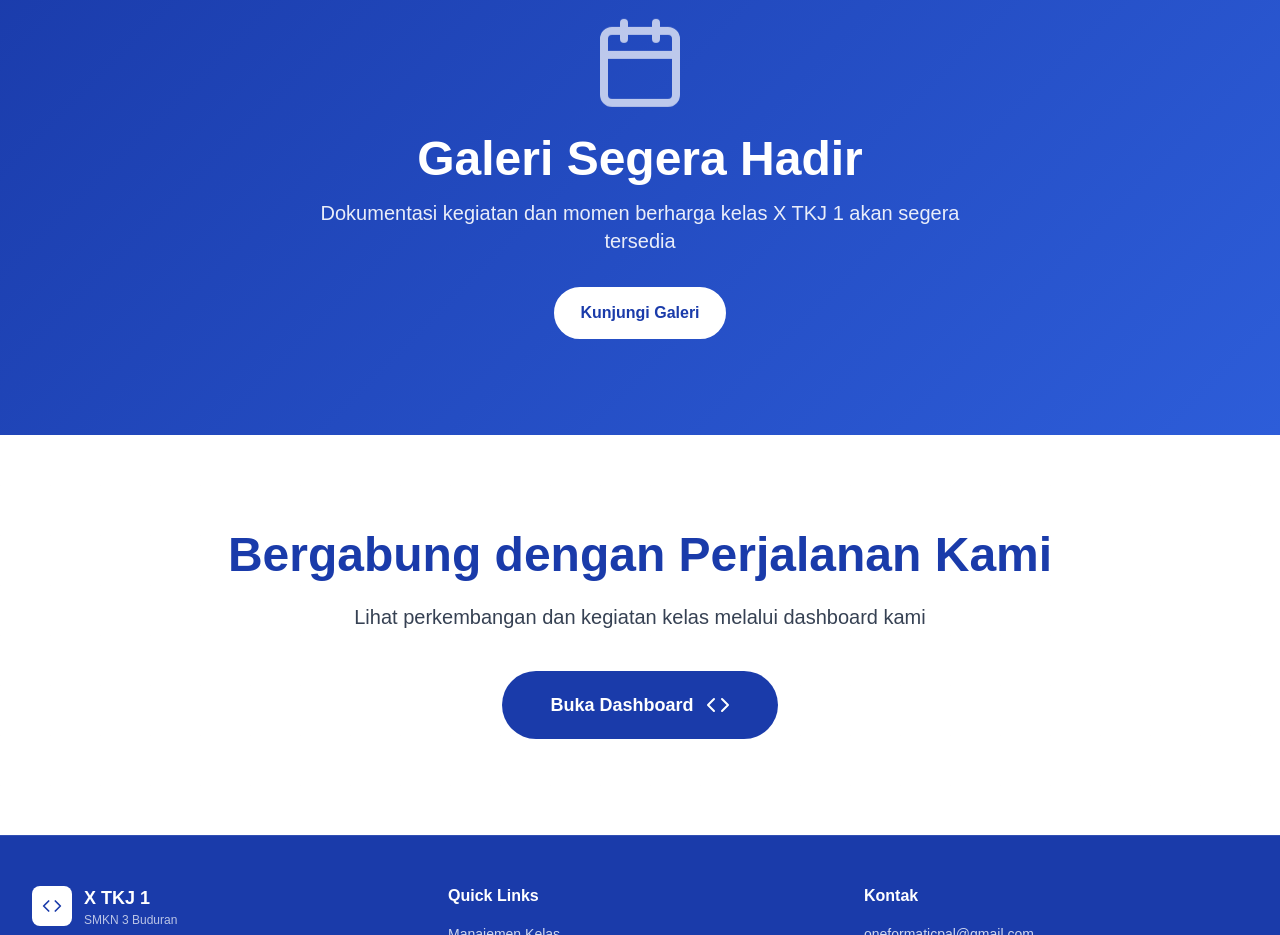
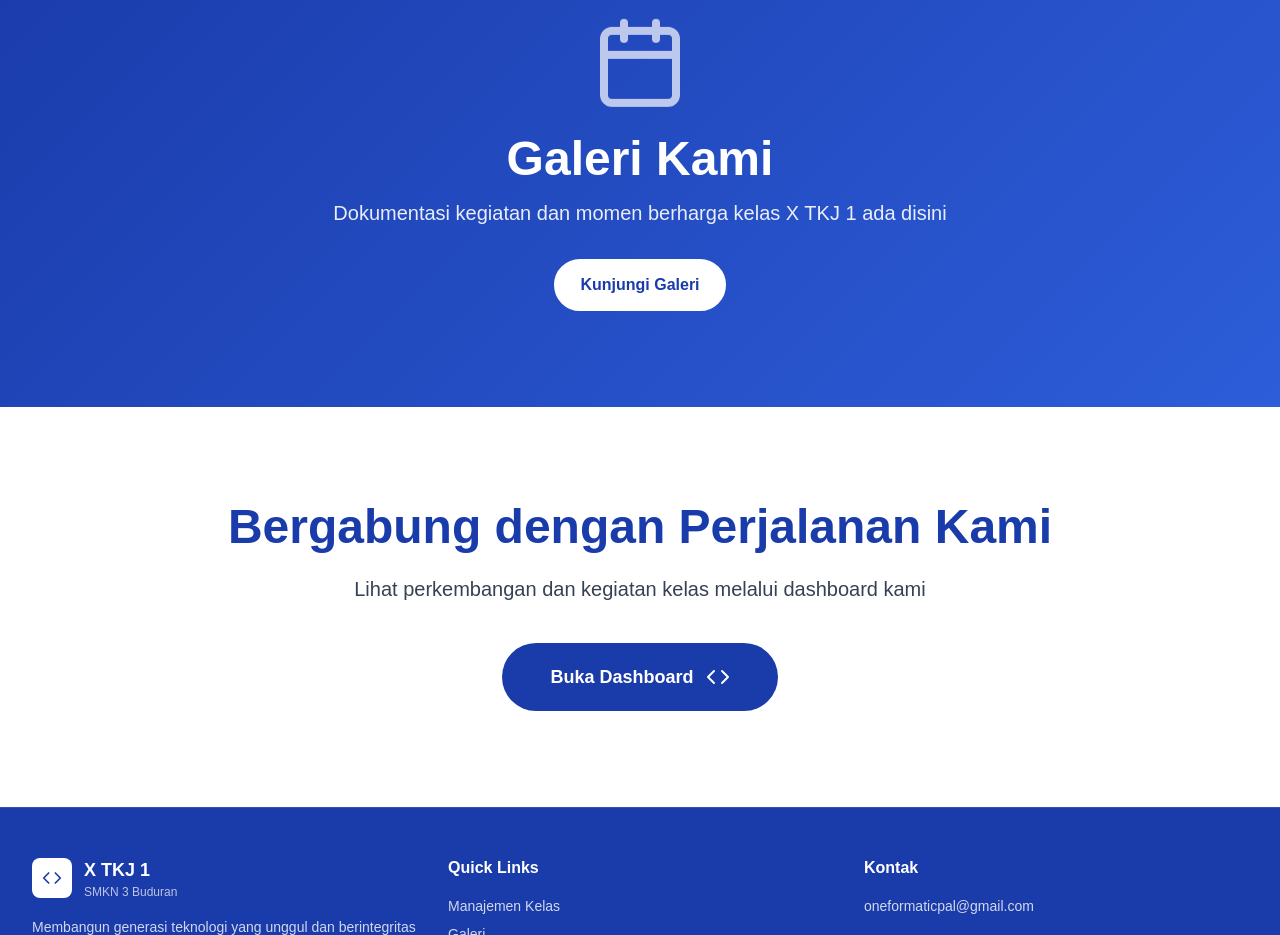
Before and after one commit to oneformaticpal/oneformatic-page, a Next.js app: page / in a window 1280 px wide. Shown: the part 2400-3335 px from the top of the page. Built offline with nearby package versions, Linux system fonts and the light colour scheme.

Commit message:
Update index.js

```diff
--- a/src/pages/index.js
+++ b/src/pages/index.js
@@ -357,10 +357,10 @@ export default function LandingPage() {
           <div className="animate-on-scroll">
             <Calendar className="h-24 w-24 mx-auto mb-6 animate-float" style={{ color: secondaryColor, opacity: 0.7 }} />
             <h2 className="text-5xl font-bold mb-4" style={{ color: secondaryColor }}>
-              Galeri Segera Hadir
+              Galeri Kami
             </h2>
             <p className="text-xl max-w-2xl mx-auto mb-8" style={{ color: 'rgba(255, 255, 255, 0.9)' }}>
-              Dokumentasi kegiatan dan momen berharga kelas X TKJ 1 akan segera tersedia
+              Dokumentasi kegiatan dan momen berharga kelas X TKJ 1 ada disini
             </p>
             <a // <-- Changed div to a for redirection
               href={galleryUrl} // <-- UPDATED LINK
```
